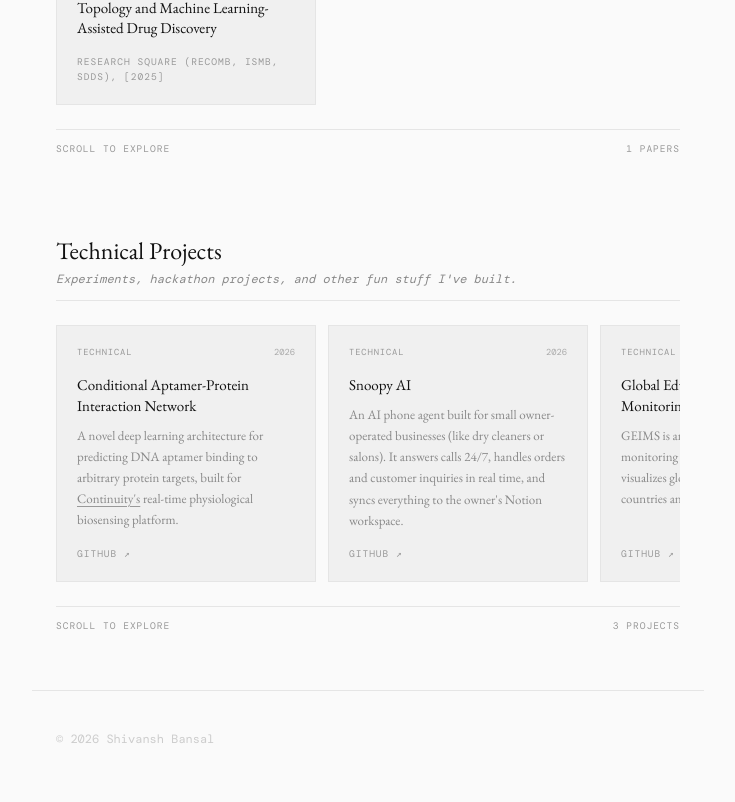
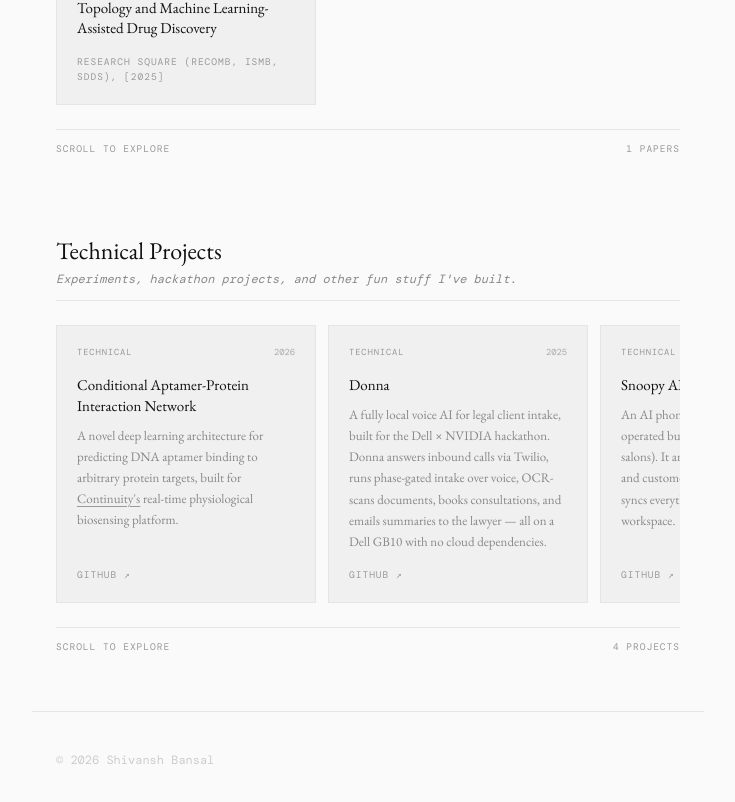
Before and after one commit to shivanshb828/Personal-Website, a Next.js app: page /projects in a window 1280 px wide. Shown: the part 482-1284 px from the top of the page, without its empty margins (272-1007 px from the left). Built offline with nearby package versions, Linux system fonts and the light colour scheme; a web font is replaced by a local one.

Commit message:
feat: add Donna personal assistant project card

```diff
--- a/app/projects/page.tsx
+++ b/app/projects/page.tsx
@@ -21,6 +21,15 @@ const projects: { name: string; description: React.ReactNode; year: string; link
     year: '2026',
     links: [
       { label: 'GitHub', href: 'http://github.com/shivanshb828/CondAptNet' },
+    ],
+  },
+
+  {
+    name: 'Donna',
+    description: 'A fully local voice AI for legal client intake, built for the Dell × NVIDIA hackathon. Donna answers inbound calls via Twilio, runs phase-gated intake over voice, OCR-scans documents, books consultations, and emails summaries to the lawyer — all on a Dell GB10 with no cloud dependencies.',
+    year: '2025',
+    links: [
+      { label: 'GitHub', href: 'https://github.com/shivanshb828/donna-personal-assistant' },
     ],
   },
 
```
